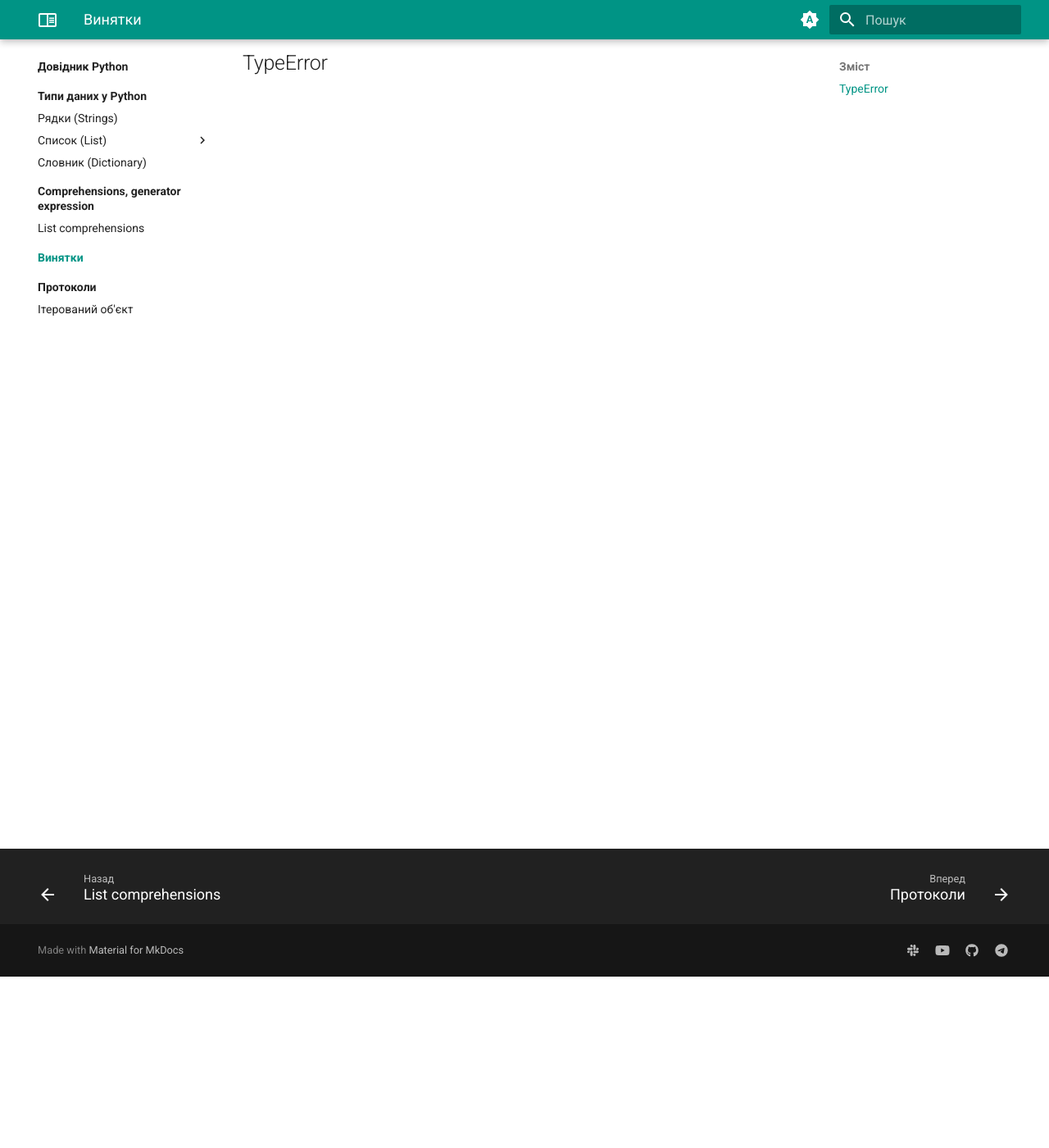
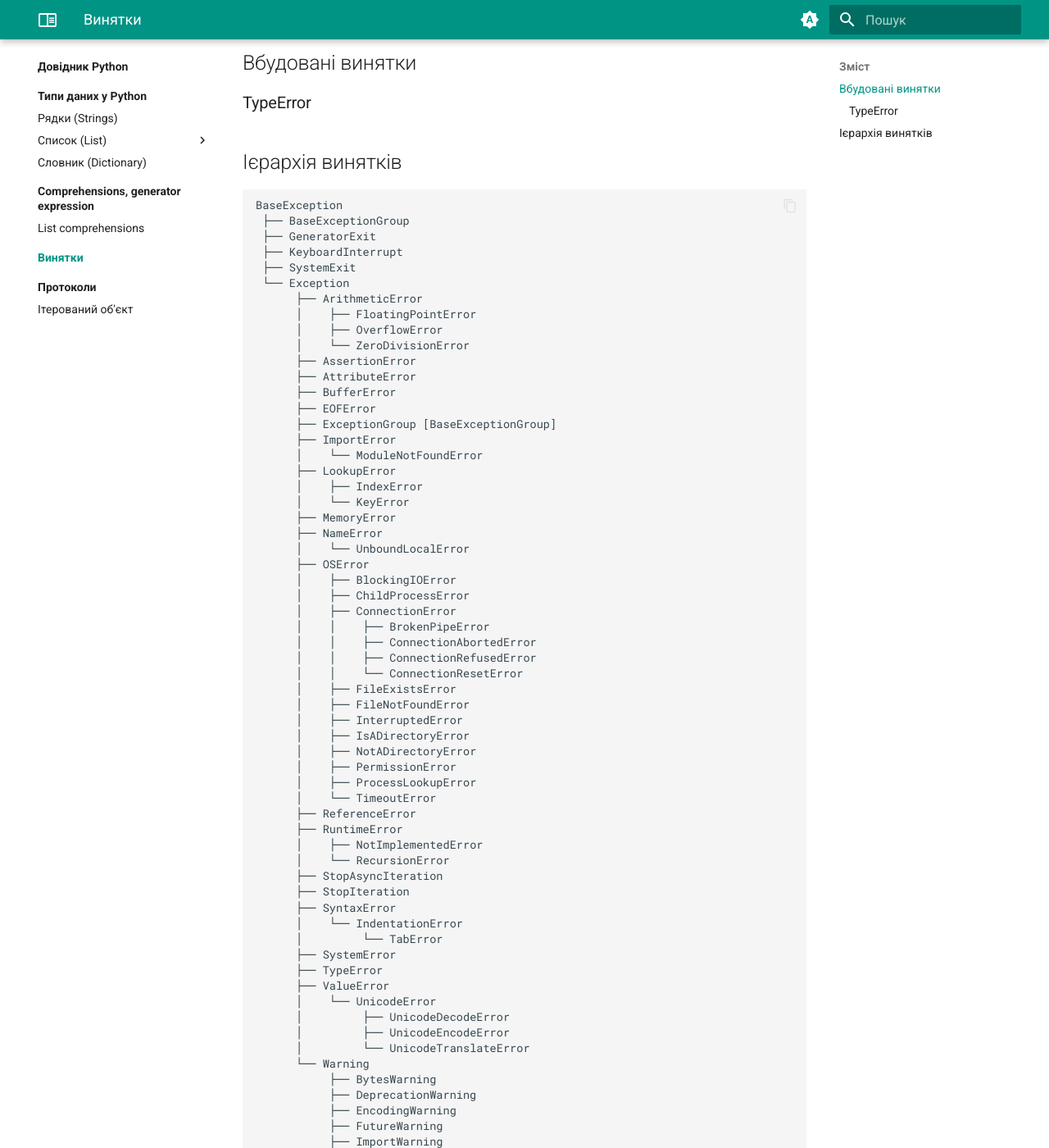
Before and after one commit to natenka/pyneng.io, an MkDocs documentation site: the page built from docs/reference/exceptions/index.md, in a window 1280 px wide and 1400 px high, scrolled down 209 px. Shown: the whole window at 82% size. Built offline with MkDocs 1.6.1 and Material for MkDocs 9.7.7, drawn with Linux system fonts in a browser that asks for light colours; some of the changed text lies outside the part shown.

Commit message:
UPD python reference draft

````diff
--- a/docs/reference/exceptions/index.md
+++ b/docs/reference/exceptions/index.md
@@ -1,4 +1,78 @@
 # Винятки
 
+## Вбудовані винятки
 
-## TypeError
+### TypeError
+
+
+## Ієрархія винятків
+
+```
+BaseException
+ ├── BaseExceptionGroup
+ ├── GeneratorExit
+ ├── KeyboardInterrupt
+ ├── SystemExit
+ └── Exception
+      ├── ArithmeticError
+      │    ├── FloatingPointError
+      │    ├── OverflowError
+      │    └── ZeroDivisionError
+      ├── AssertionError
+      ├── AttributeError
+      ├── BufferError
+      ├── EOFError
+      ├── ExceptionGroup [BaseExceptionGroup]
+      ├── ImportError
+      │    └── ModuleNotFoundError
+      ├── LookupError
+      │    ├── IndexError
+      │    └── KeyError
+      ├── MemoryError
+      ├── NameError
+      │    └── UnboundLocalError
+      ├── OSError
+      │    ├── BlockingIOError
+      │    ├── ChildProcessError
+      │    ├── ConnectionError
+      │    │    ├── BrokenPipeError
+      │    │    ├── ConnectionAbortedError
+      │    │    ├── ConnectionRefusedError
+      │    │    └── ConnectionResetError
+      │    ├── FileExistsError
+      │    ├── FileNotFoundError
+      │    ├── InterruptedError
+      │    ├── IsADirectoryError
+      │    ├── NotADirectoryError
+      │    ├── PermissionError
+      │    ├── ProcessLookupError
+      │    └── TimeoutError
+      ├── ReferenceError
+      ├── RuntimeError
+      │    ├── NotImplementedError
+      │    └── RecursionError
+      ├── StopAsyncIteration
+      ├── StopIteration
+      ├── SyntaxError
+      │    └── IndentationError
+      │         └── TabError
+      ├── SystemError
+      ├── TypeError
+      ├── ValueError
+      │    └── UnicodeError
+      │         ├── UnicodeDecodeError
+      │         ├── UnicodeEncodeError
+      │         └── UnicodeTranslateError
+      └── Warning
+           ├── BytesWarning
+           ├── DeprecationWarning
+           ├── EncodingWarning
+           ├── FutureWarning
+           ├── ImportWarning
+           ├── PendingDeprecationWarning
+           ├── ResourceWarning
+           ├── RuntimeWarning
+           ├── SyntaxWarning
+           ├── UnicodeWarning
+           └── UserWarning
+```
````
Also changed, not shown: docs/book/04-data-structures/list/index.md (+1 -1 lines), docs/reference/list/index.md (+1 -1 lines).
